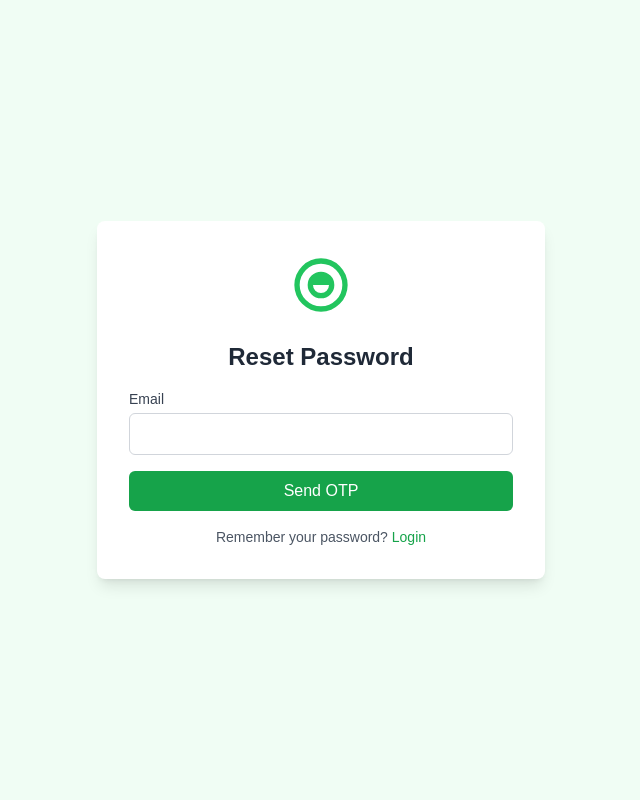
After one commit to RaWseekQWERTY/Final-Year-Project-CalmMind, a Django app: page /forgot-password/ in a window 1280 px wide. The commit adds this page. Shown: the whole page, without its empty margins (319-959 px from the left). Run offline with Django 5.2, Linux system fonts and the light colour scheme.

Commit message:
added forgot password feature

```diff
--- a/auth_app/urls.py
+++ b/auth_app/urls.py
@@ -10,4 +10,7 @@ urlpatterns = [
     path('doctor/', views.doctor_dashboard, name='doctor_dashboard'),
     path('admin_dash/', views.admin_dashboard, name='admin_dashboard'),
     path('admin_dash/update_role/<int:user_id>/', views.update_user_role_page, name='update_user_role_page'),
+    path('forgot-password/', views.forgot_password, name='forgot_password'),
+    path('verify-otp/', views.verify_otp, name='verify_otp'),
+    path('reset-password/', views.reset_password, name='reset_password'),
 ]
--- a/auth_app/views.py
+++ b/auth_app/views.py
@@ -5,6 +5,10 @@ from django.http import HttpResponseForbidden
 from .models import User,Patient,Doctor
 from django.contrib import messages
 from django.contrib.auth import get_user_model
+from django.core.mail import send_mail
+from django.conf import settings
+import random
+import string
 
 User = get_user_model()
 
@@ -194,3 +198,94 @@ def update_user_role_page(request, user_id):
 def logout_view(request):
     logout(request)
     return redirect("login")
+
+def generate_otp():
+    return ''.join(random.choices(string.digits, k=6))
+
+def forgot_password(request):
+    if request.method == "POST":
+        email = request.POST.get("email")
+        try:
+            user = User.objects.get(email=email)
+            otp = generate_otp()
+            # Store OTP in session
+            request.session['reset_otp'] = otp
+            request.session['reset_email'] = email
+
+            # Send email
+            send_mail(
+                'Password Reset OTP',
+                f'Your OTP for password reset is: {otp}',
+                settings.EMAIL_HOST_USER,
+                [email],
+                fail_silently=False,
+            )
+
+            messages.success(request, "OTP has been sent to your email.")
+            return redirect('verify_otp')
+        except User.DoesNotExist:
+            messages.error(request, "No user found with this email address.")
+
+    return render(request, "auth_app/forgot_password.html")
+
+def verify_otp(request):
+    # Check if user has a reset email in session
+    if 'reset_email' not in request.session:
+        messages.error(request, "Please start the password reset process from the beginning.")
+        return redirect('forgot_password')
+
+    if request.method == "POST":
+        entered_otp = request.POST.get("otp")
+        stored_otp = request.session.get('reset_otp')
+
+        if entered_otp == stored_otp:
+            # Store a flag indicating OTP verification was successful
+            request.session['otp_verified'] = True
+            return redirect('reset_password')
+        else:
+            messages.error(request, "Invalid OTP")
+
+    return render(request, "auth_app/verify_otp.html")
+
+def reset_password(request):
+    # Check if user has verified OTP
+    if not request.session.get('otp_verified'):
+        messages.error(request, "Please verify your OTP first.")
+        return redirect('forgot_password')
+
+    if request.method == "POST":
+        password = request.POST.get("password")
+        confirm_password = request.POST.get("confirm_password")
+        email = request.session.get('reset_email')
+
+        if password != confirm_password:
+            messages.error(request, "Passwords do not match")
+            return render(request, "auth_app/reset_password.html")
+
+        # Password validation
+        if len(password) < 8:
+            messages.error(request, "Password must be at least 8 characters long")
+            return render(request, "auth_app/reset_password.html")
+        if not any(char.isdigit() for char in password):
+            messages.error(request, "Password must contain at least one number")
+            return render(request, "auth_app/reset_password.html")
+        if not any(char.isupper() for char in password):
+            messages.error(request, "Password must contain at least one uppercase letter")
+            return render(request, "auth_app/reset_password.html")
+
+        try:
+            user = User.objects.get(email=email)
+            user.set_password(password)
+            user.save()
+
+            # Clear all session variables
+            for key in ['reset_otp', 'reset_email', 'otp_verified']:
+                if key in request.session:
+                    del request.session[key]
+
+            messages.success(request, "Password has been reset successfully")
+            return redirect('login')
+        except User.DoesNotExist:
+            messages.error(request, "User not found")
+
+    return render(request, "auth_app/reset_password.html")
--- /dev/null
+++ b/templates/auth_app/forgot_password.html
@@ -0,0 +1,39 @@
+{% extends 'auth_app/login.html' %}
+{% load static %}
+
+{% block part %}Forgot Password{% endblock %}
+
+{% block content %}
+<div class="bg-green-50 flex items-center justify-center min-h-screen font-[sans-serif]">
+    <div class="w-full max-w-md p-8 bg-white rounded-lg shadow-lg">
+        <div class="flex items-center justify-center mb-6">
+            <svg class="w-16 h-16 text-green-500" fill="currentColor" viewBox="0 0 24 24">
+                <path d="M12 2a10 10 0 00-10 10 10 10 0 0010 10 10 10 0 0010-10A10 10 0 0012 2zM4 12a8 8 0 1116 0A8 8 0 014 12zm8-5a5 5 0 00-5 5 5 5 0 0010 0 5 5 0 00-5-5zm0 8a3 3 0 01-3-3h6a3 3 0 01-3 3z"/>
+            </svg>
+        </div>
+        {% if messages %}
+        <div class="mb-4">
+            {% for message in messages %}
+            <p class="text-sm p-3 rounded-md {% if message.tags == 'error' %}bg-red-100 text-red-600{% else %}bg-green-100 text-green-600{% endif %}">
+                {{ message }}
+            </p>
+            {% endfor %}
+        </div>
+        {% endif %}
+        <h2 class="text-2xl font-bold text-gray-800 text-center">Reset Password</h2>
+        <form method="post" class="space-y-4">
+            {% csrf_token %}
+            <div>
+                <label for="email" class="block text-sm font-medium text-gray-700">Email</label>
+                <input type="email" id="email" name="email" required
+                    class="w-full px-3 py-2 mt-1 text-gray-700 border border-gray-300 rounded-md focus:outline-none focus:ring-2 focus:ring-blue-500">
+            </div>
+            <button type="submit"
+                class="w-full px-4 py-2 text-white bg-green-600 rounded-md hover:bg-green-700 focus:outline-none focus:ring-2 focus:ring-blue-500">
+                Send OTP
+            </button>
+        </form>
+        <p class="mt-4 text-sm text-center text-gray-600">Remember your password? <a href="{% url 'login' %}" class="text-green-600 hover:underline">Login</a></p>
+    </div>
+</div>
+{% endblock %}
--- a/templates/auth_app/login.html
+++ b/templates/auth_app/login.html
@@ -38,8 +38,19 @@
           </div>
           <div>
               <label for="password" class="block text-sm font-medium text-gray-700">Password</label>
-              <input type="password" id="password" name="password" required
-                  class="w-full px-3 py-2 mt-1 text-gray-700 border border-gray-300 rounded-md focus:outline-none focus:ring-2 focus:ring-blue-500">
+              <div class="relative">
+                  <input type="password" id="password" name="password" required
+                      class="w-full px-3 py-2 mt-1 text-gray-700 border border-gray-300 rounded-md focus:outline-none focus:ring-2 focus:ring-blue-500">
+                  <button type="button" class="absolute right-3 top-1/2 transform -translate-y-1/2" onclick="togglePassword()">
+                      <svg xmlns="http://www.w3.org/2000/svg" class="h-5 w-5 text-gray-500" id="eyeIcon" fill="none" viewBox="0 0 24 24" stroke="currentColor">
+                          <path stroke-linecap="round" stroke-linejoin="round" stroke-width="2" d="M15 12a3 3 0 11-6 0 3 3 0 016 0z" />
+                          <path stroke-linecap="round" stroke-linejoin="round" stroke-width="2" d="M2.458 12C3.732 7.943 7.523 5 12 5c4.478 0 8.268 2.943 9.542 7-1.274 4.057-5.064 7-9.542 7-4.477 0-8.268-2.943-9.542-7z" />
+                      </svg>
+                  </button>
+              </div>
+          </div>
+          <div class="flex justify-end">
+              <a href="{% url 'forgot_password' %}" class="text-sm text-green-600 hover:underline">Forgot Password?</a>
           </div>
           <button type="submit"
               class="w-full px-4 py-2 text-white bg-green-600 rounded-md hover:bg-green-700 focus:outline-none focus:ring-2 focus:ring-blue-500">
@@ -51,5 +62,24 @@
     </div>
   {% endblock %}
     <script src="{% static 'js/index.js' %}" defer></script>
+    <script>
+    function togglePassword() {
+        const passwordInput = document.getElementById('password');
+        const eyeIcon = document.getElementById('eyeIcon');
+
+        if (passwordInput.type === 'password') {
+            passwordInput.type = 'text';
+            eyeIcon.innerHTML = `
+                <path stroke-linecap="round" stroke-linejoin="round" stroke-width="2" d="M13.875 18.825A10.05 10.05 0 0112 19c-4.478 0-8.268-2.943-9.543-7a9.97 9.97 0 011.563-3.029m5.858.908a3 3 0 114.243 4.243M9.878 9.878l4.242 4.242M9.88 9.88l-3.29-3.29m7.532 7.532l3.29 3.29M3 3l3.59 3.59m0 0A9.953 9.953 0 0112 5c4.478 0 8.268 2.943 9.543 7a10.025 10.025 0 01-4.132 5.411m0 0L21 21" />
+            `;
+        } else {
+            passwordInput.type = 'password';
+            eyeIcon.innerHTML = `
+                <path stroke-linecap="round" stroke-linejoin="round" stroke-width="2" d="M15 12a3 3 0 11-6 0 3 3 0 016 0z" />
+                <path stroke-linecap="round" stroke-linejoin="round" stroke-width="2" d="M2.458 12C3.732 7.943 7.523 5 12 5c4.478 0 8.268 2.943 9.542 7-1.274 4.057-5.064 7-9.542 7-4.477 0-8.268-2.943-9.542-7z" />
+            `;
+        }
+    }
+    </script>
   </body>
 </html>
```
Also changed, not shown: calmmind/settings.py (+9 -0 lines), templates/auth_app/reset_password.html (added, +79 -0 lines), templates/auth_app/verify_otp.html (added, +40 -0 lines).
